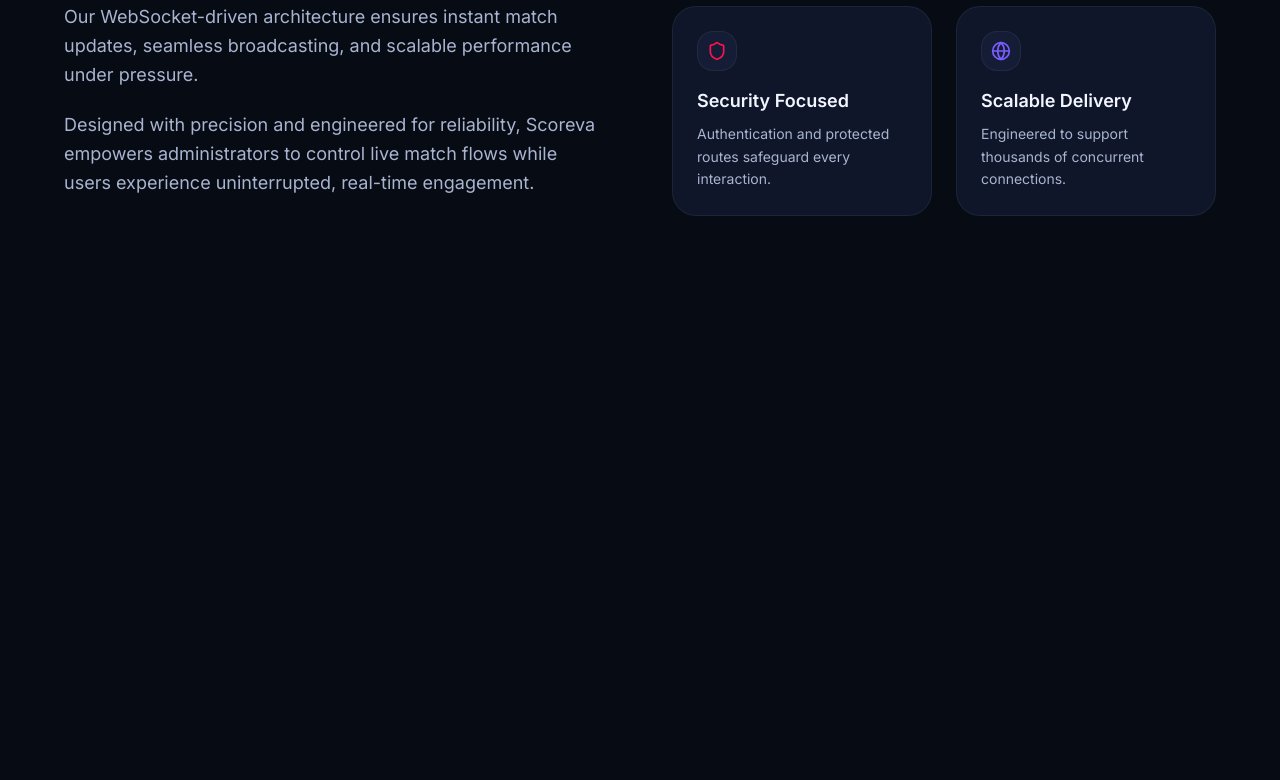
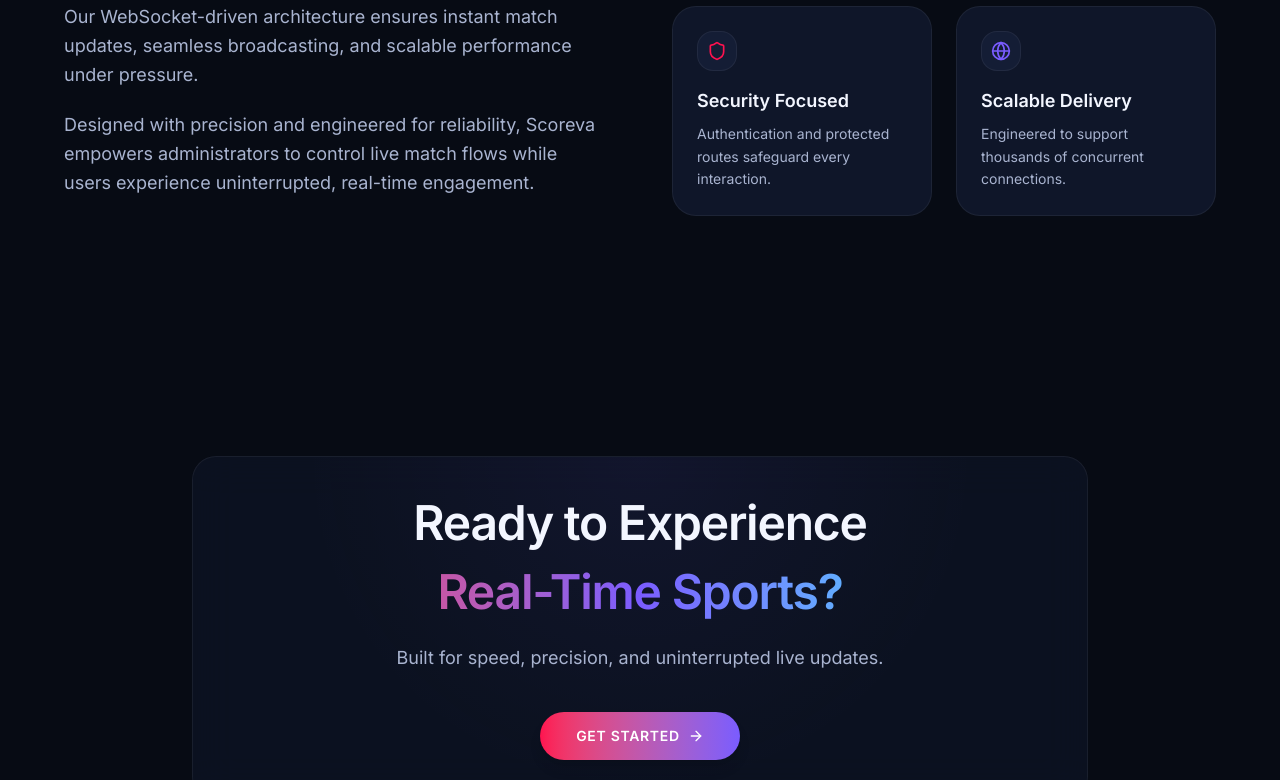
Before and after one commit to krishnasahu22032003/Scoreva, a Next.js app in the folder frontend/: page / in a window 1280 px wide. Shown: the part 2004-2784 px from the top of the page. Before the commit the page ends 2332 px from the top, so only its background shows below. Built offline with nearby package versions, Linux system fonts and the light colour scheme.

Commit message:
Cta done

```diff
--- a/frontend/app/page.tsx
+++ b/frontend/app/page.tsx
@@ -1,4 +1,5 @@
 import About from "@/components/About";
+import CTA from "@/components/CTA";
 import Features from "@/components/Features";
 import Header from "@/components/Header";
 import Hero from "@/components/Hero";
@@ -11,6 +12,7 @@ export default function Home() {
     <Hero/>
     <Features/>
     <About/>
+    <CTA/>
     </main>
   );
 }
--- a/frontend/components/CTA.tsx
+++ b/frontend/components/CTA.tsx
@@ -0,0 +1,88 @@
+"use client";
+
+import { motion, type Variants } from "framer-motion";
+import Link from "next/link";
+import { ArrowRight } from "lucide-react";
+import Button from "@/components/ui/Button";
+
+const container: Variants = {
+  hidden: { opacity: 0 },
+  show: {
+    opacity: 1,
+    transition: {
+      staggerChildren: 0.12,
+      delayChildren: 0.15,
+    },
+  },
+};
+
+const fadeUp: Variants = {
+  hidden: { opacity: 0, y: 28 },
+  show: {
+    opacity: 1,
+    y: 0,
+    transition: {
+      duration: 0.7,
+      ease: [0.22, 1, 0.36, 1] as [number, number, number, number],
+    },
+  },
+};
+
+export default function CTA() {
+  return (
+    <section className="py-32 px-6 relative">
+      <motion.div
+        variants={container}
+        initial="hidden"
+        whileInView="show"
+        viewport={{ once: true, amount: 0.4 }}
+        className="mx-auto max-w-4xl"
+      >
+        <motion.div
+          variants={fadeUp}
+          className="relative glass px-10 sm:px-20 py-10 text-center overflow-hidden"
+        >
+          <div className="absolute inset-0 opacity-[0.06] bg-[radial-gradient(circle_at_50%_0%,var(--violet),transparent_60%)] pointer-events-none" />
+
+          <motion.h2
+            variants={fadeUp}
+            className="relative font-[var(--font-heading)] text-3xl sm:text-5xl font-semibold tracking-tight leading-[1.1]"
+          >
+            Ready to Experience{" "}
+            <span className="block mt-4 bg-gradient-to-r from-[var(--crimson)] via-[var(--violet)] to-[var(--cyan)] bg-clip-text text-transparent">
+              Real-Time Sports?
+            </span>
+          </motion.h2>
+
+          <motion.p
+            variants={fadeUp}
+            className="relative mt-6 text-base sm:text-lg text-[var(--text-secondary)] leading-relaxed max-w-xl mx-auto"
+          >
+            Built for speed, precision, and uninterrupted live updates.
+          </motion.p>
+
+          <motion.div
+            variants={fadeUp}
+            className="relative mt-10 flex justify-center"
+          >
+            <Link href="/signup">
+              <motion.div
+                whileHover={{ y: -3 }}
+                transition={{ duration: 0.25 }}
+              >
+                <Button
+                  className="cursor-pointer group px-9 py-3.5 rounded-xl text-sm font-medium bg-[var(--live)] text-[#052018] shadow-[0_8px_24px_rgba(0,255,148,0.15)] transition-all duration-300 hover:shadow-[0_14px_32px_rgba(0,255,148,0.25)]"
+                >
+                  <span className="flex items-center gap-2">
+                    Get Started
+                    <ArrowRight className="w-4 h-4 transition-transform duration-300 group-hover:translate-x-1" />
+                  </span>
+                </Button>
+              </motion.div>
+            </Link>
+          </motion.div>
+        </motion.div>
+      </motion.div>
+    </section>
+  );
+}
--- a/frontend/components/ui/Button.tsx
+++ b/frontend/components/ui/Button.tsx
@@ -27,7 +27,7 @@ export default function Button({
           "bg-gradient-to-r from-[var(--crimson)] to-[var(--violet)] text-white shadow-lg hover:shadow-[0_0_25px_rgba(255,18,79,0.6)]":
             variant === "primary",
 
-          "bg-[var(--live)] text-black shadow-lg hover:shadow-[0_0_25px_rgba(0,255,148,0.6)]":
+         "bg-[var(--live)]/90 text-[#04140E] shadow-[0_6px_20px_rgba(0,255,148,0.18)] hover:shadow-[0_10px_28px_rgba(0,255,148,0.28)] transition-all duration-300":
             variant === "live",
 
           "bg-transparent border border-[var(--border-strong)] text-foreground hover:border-[var(--cyan)] hover:text-[var(--cyan)]":
```
